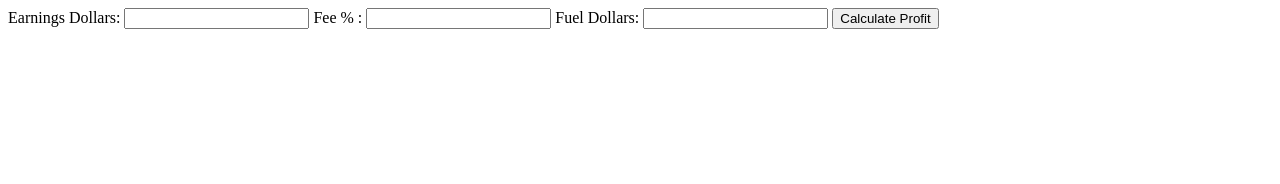
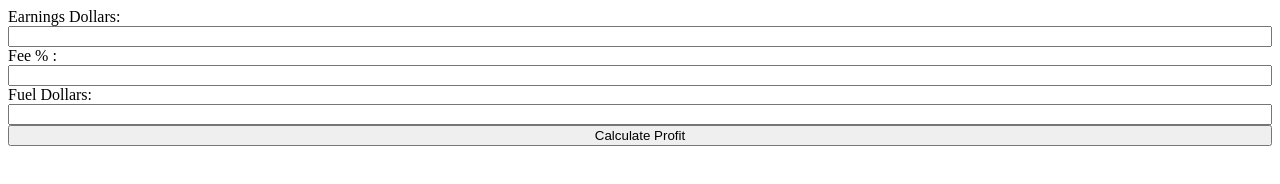
Before and after one commit to Edo5340/trip-ledger, a plain HTML site: page index.html in a window 1280 px wide. Drawn offline with Linux system fonts and the light colour scheme.

Commit message:
added flex direction column for 320px

```diff
--- a/index.html
+++ b/index.html
@@ -4,7 +4,12 @@
     <meta charset="UTF-8" />
     <meta name="viewport" content="width=device-width, initial-scale=1.0" />
     <title>Trip Profit Calculator</title>
-    <style></style>
+    <style>
+      .trip-profit-calculator {
+        display: flex;
+        flex-direction: column;
+      }
+    </style>
   </head>
   <body>
     <article class="trip-profit-calculator">
```
